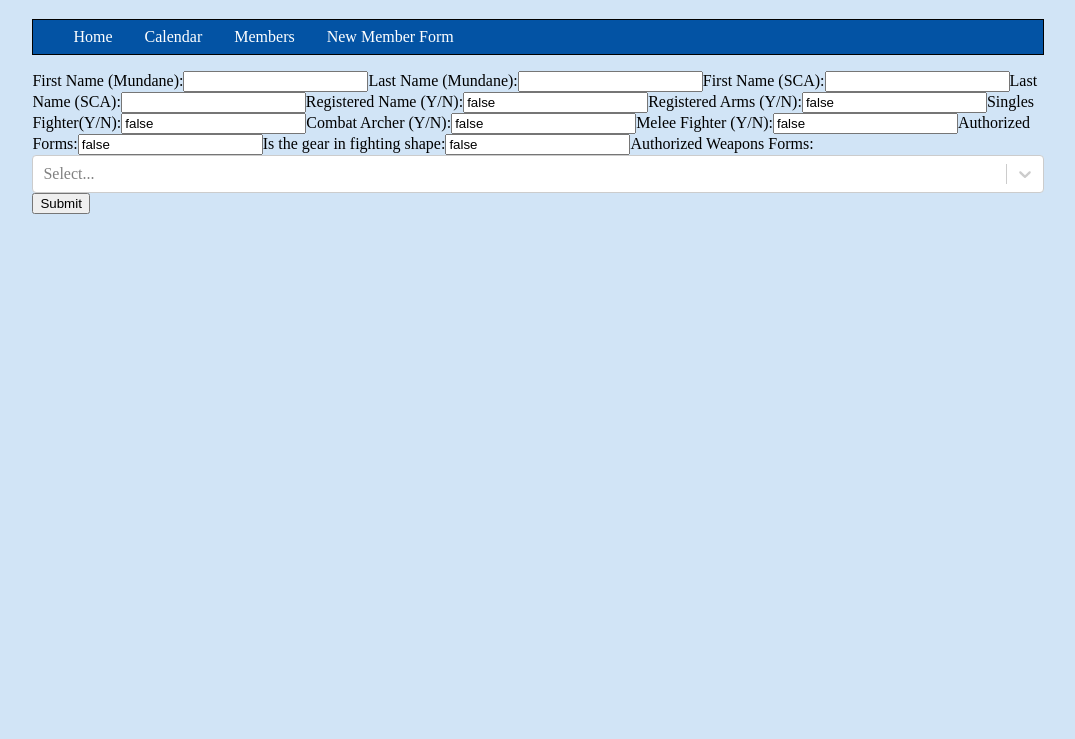
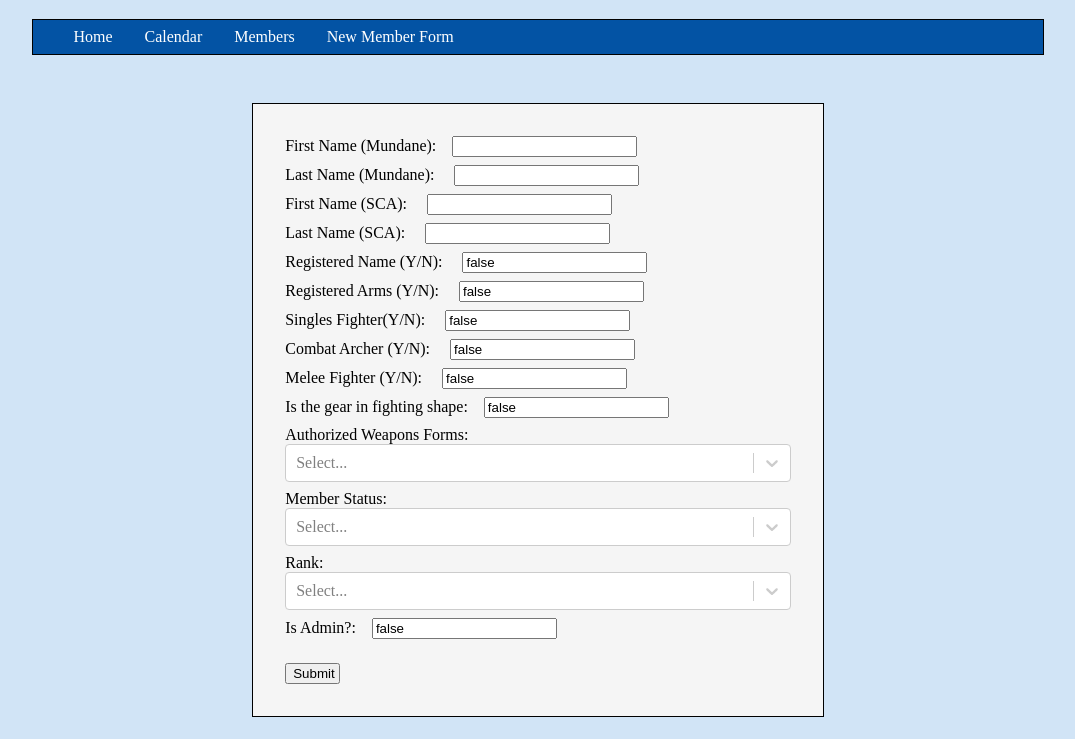
Before and after one commit to edwardhaddican/CarpathiaHouseSite, a React app: page /newmemberform in a window 1280 px wide. Shown: the part 61-800 px from the top of the page, without its empty margins (102-1177 px from the left). Built offline with nearby package versions, Linux system fonts and the light colour scheme.

Commit message:
majority of the form is completed, need to finish adding a place to add images

```diff
--- a/src/components/NewMemberForm.jsx
+++ b/src/components/NewMemberForm.jsx
@@ -13,9 +13,32 @@ const NewMemberForm = () => {
   const [meleeFighter, setMeleeFighter] = useState(false);
   const [gearStatus, setGearStatus] = useState(false);
   const [authorizedForms, setAuthorizedForms] = useState([]);
+  const [memberStatus, setMemberStatus] = useState("");
+  const [rank, setRank] = useState("");
+  const [isAdmin, setIsAdmin] = useState(false);
 
   function handleSubmit(event) {
     event.preventDefault();
+
+    const newUserObject = {
+      mundaneFirstName: firstName,
+      mundaneLastName: lastName,
+      scaFirstName: firstNameSCA,
+      scaLastName: lastNameSCA,
+      registeredName: registeredName,
+      registeredArms: registeredArms,
+      singlesFighter: singlesFighter,
+      combatArcher: combatArcher,
+      meleeFighter: meleeFighter,
+      authorizedForms: authorizedForms,
+      gearStatus: gearStatus,
+      memberStatus: memberStatus,
+      admin: isAdmin,
+      rank: rank,
+      image:
+        "https://www.thesprucepets.com/thmb/_yrib2KGkS4VJSgCQEl59KPUPOU=/1885x1414/smart/filters:no_upscale()/GettyImages-135630198-5ba7d225c9e77c0050cff91b.jpg",
+      arms: "./deviceImages/Lawrence_Vaughan_device.jpg",
+    };
   }
 
   const options = [
@@ -27,12 +50,27 @@ const NewMemberForm = () => {
     { value: "combat-archery", label: "Combat Archery" },
   ];
 
-  console.log(authorizedForms);
+  const memberOptions = [
+    { value: "officer", label: "Officer" },
+    { value: "member", label: "member" },
+    { value: "onwatch", label: "onwatch" },
+  ];
+
+  const rankOptions = [
+    { value: "dreadlord", label: "Dreadlord" },
+    { value: "dreadlady", label: "Dread Lady" },
+    { value: "officer", label: "Officer" },
+    { value: "sergeant", label: "Sergeant" },
+    { value: "quartermaster", label: "Quartermaster" },
+    { value: "grunt", label: "Grunt" }
+  ];
+
+  console.log(isAdmin)
   return (
-    <div className="allMembers-main-container">
-      <form onSubmit={handleSubmit}>
-        <label>
-          First Name (Mundane):
+    <div className="new-member-form-main-container">
+      <form onSubmit={handleSubmit} className="new-member-form-inner-container">
+        <div className="label-container">
+          <label className="new-member-form-label">First Name (Mundane):</label>
           <input
             type="text"
             value={firstName}
@@ -41,9 +79,10 @@ const NewMemberForm = () => {
               console.log(firstName);
             }}
           />
-        </label>
-        <label>
-          Last Name (Mundane):
+        </div>
+
+        <div className="label-container">
+          <label className="new-member-form-label">Last Name (Mundane): </label>
           <input
             type="text"
             value={lastName}
@@ -52,9 +91,10 @@ const NewMemberForm = () => {
               console.log(lastName);
             }}
           />
-        </label>
-        <label>
-          First Name (SCA):
+        </div>
+
+        <div className="label-container">
+          <label className="new-member-form-label">First Name (SCA): </label>
           <input
             type="text"
             value={firstNameSCA}
@@ -63,9 +103,10 @@ const NewMemberForm = () => {
               console.log(firstNameSCA);
             }}
           />
-        </label>
-        <label>
-          Last Name (SCA):
+        </div>
+
+        <div className="label-container">
+          <label className="new-member-form-label">Last Name (SCA): </label>
           <input
             type="text"
             value={lastNameSCA}
@@ -74,10 +115,11 @@ const NewMemberForm = () => {
               console.log(lastNameSCA);
             }}
           />
+        </div>
+        <div className="label-container">
+          <label className="new-member-form-label">
+            Registered Name (Y/N):{" "}
           </label>
-
-        <label>
-          Registered Name (Y/N):
           <input
             type="text"
             value={registeredName}
@@ -86,10 +128,11 @@ const NewMemberForm = () => {
               console.log(registeredName);
             }}
           />
+        </div>
+        <div className="label-container">
+          <label className="new-member-form-label">
+            Registered Arms (Y/N):{" "}
           </label>
-
-        <label>
-          Registered Arms (Y/N):
           <input
             type="text"
             value={registeredArms}
@@ -98,10 +141,11 @@ const NewMemberForm = () => {
               console.log(registeredArms);
             }}
           />
+        </div>
+        <div className="label-container">
+          <label className="new-member-form-label">
+            Singles Fighter(Y/N):{" "}
           </label>
-
-        <label>
-          Singles Fighter(Y/N):
           <input
             type="text"
             value={singlesFighter}
@@ -110,9 +154,9 @@ const NewMemberForm = () => {
               console.log(singlesFighter);
             }}
           />
-        </label>
-        <label>
-          Combat Archer (Y/N):
+        </div>
+        <div className="label-container">
+          <label className="new-member-form-label">Combat Archer (Y/N): </label>
           <input
             type="text"
             value={combatArcher}
@@ -121,9 +165,9 @@ const NewMemberForm = () => {
               console.log(combatArcher);
             }}
           />
-        </label>
-        <label>
-          Melee Fighter (Y/N):
+        </div>
+        <div className="label-container">
+          <label className="new-member-form-label">Melee Fighter (Y/N): </label>
           <input
             type="text"
             value={meleeFighter}
@@ -132,13 +176,11 @@ const NewMemberForm = () => {
               console.log(combatArcher);
             }}
           />
+        </div>
+        <div className="label-container">
+          <label className="new-member-form-label">
+            Is the gear in fighting shape:
           </label>
-        <label>
-          Authorized Forms:
-          <input type="text" value={false} onChange={(event) => {}} />
-        </label>
-        <label>
-          Is the gear in fighting shape:
           <input
             type="text"
             value={gearStatus}
@@ -146,14 +188,17 @@ const NewMemberForm = () => {
               setGearStatus(event.target.value);
             }}
           />
+        </div>
+        <div className="label-container">
+          <label className="new-member-form-label">
+            Authorized Weapons Forms:
           </label>
-
-        <label>Authorized Weapons Forms:</label>
           <Select
             options={options}
             isMulti
             onChange={(_, action) => {
               if (action.action === "select-option") {
+                // console.log(action)
                 setAuthorizedForms([...authorizedForms, action.option.value]);
               }
 
@@ -166,14 +211,58 @@ const NewMemberForm = () => {
               }
             }}
           />
+        </div>
+        <div className="label-container">
+          <label className="new-member-form-label">Member Status:</label>
+          <Select
+            options={memberOptions}
+            onChange={(value, action) => {
+              if (action.action === "select-option") {
+                setMemberStatus(value.value);
+              }
 
+              if (action.action === "remove-value") {
+                setMemberStatus("");
+              }
+            }}
+          />
+        </div>
+        <div className="label-container">
+          <label className="new-member-form-label">
+            Rank:
+          </label>
+          <Select
+            options={rankOptions}
+            onChange={(value, action) => {
+              if (action.action === "select-option") {
+                setRank(value.value);
+              }
 
+              if (action.action === "remove-value") {
+                setRank(""
 
+                );
+              }
+            }}
+          />
+        </div>
+        <div className="label-container">
+          <label className="new-member-form-label">
+            Is Admin?:
+          </label>
+          <input
+            type="text"
+            value={isAdmin}
+            onChange={(event) => {
+              setIsAdmin(event.target.value);
+            }}
+          />
+        </div>
 
-
-        <input type="submit" value="Submit" />
+        <input className="submit-button" type="submit" value="Submit" />
       </form>
     </div>
+
   );
 };
 
--- a/src/styles/main.css
+++ b/src/styles/main.css
@@ -143,6 +143,31 @@ body {
   background-color: black;
 }
 
+/* New Member Form*/
+.new-member-form-main-container{
+  display: flex;
+  justify-content: center;
+  padding-top: 2rem;
+}
+.new-member-form-inner-container{
+  display: flex;
+  flex-direction: column;
+  width: 50%;
+  border: 1px solid black;
+  background-color: whitesmoke;
+  padding: 2rem;
+}
+.label-container{
+  margin-bottom: .5rem;
+}
+.new-member-form-label{
+  margin-right: 1rem;
+}
+
+.submit-button{
+  width: 55px;
+  margin-top: 1rem;
+}
 /* Calendar*/
 .calendar {
   border: 0;
```
Lines whose indentation alone changed are shown as unchanged.
